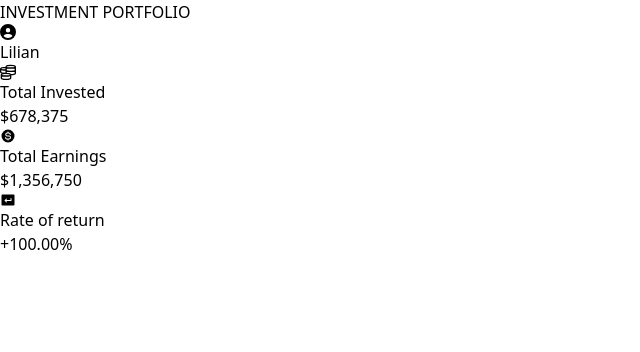
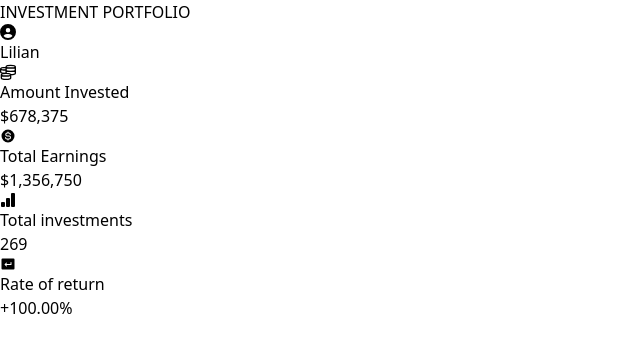
Before and after one commit to weretyty/tptpp, a React (Vite) app: page / in a window 1280 px wide. Shown: the top 352 px of the page, without its empty margins (0-640 px from the left). Built offline with nearby package versions, Linux system fonts and the light colour scheme.

Commit message:
made updates

```diff
--- a/src/App.tsx
+++ b/src/App.tsx
@@ -2,13 +2,14 @@ import { FaCircleUser } from "react-icons/fa6";
 import { PiCurrencyDollarSimpleFill } from "react-icons/pi";
 import { PiKeyReturnFill } from "react-icons/pi";
 import { GrMoney } from "react-icons/gr";
+import { BsBarChartFill, BsChatFill } from "react-icons/bs";
 
 
 function App() {
   return (
     <div className=" bg-neutral-100 h-screen">
-      <div className="flex justify-between h-[60px]  items-center shadow-sm px-6 bg-white">
-        <h1 className="text-base font-semibold text-slate-500">INVESTMENT PORTFOLIO</h1>
+      <div className="flex justify-between h-[80px]  items-center shadow-sm px-6 bg-white">
+        <h1 className="text-lg font-semibold text-slate-500">INVESTMENT PORTFOLIO</h1>
         <div className="flex items-center gap-1">
           <FaCircleUser className="text-rose-400 text-xl" />
 
@@ -18,18 +19,18 @@ function App() {
 
       {/* Cards */}
       <div className="flex mt-8 flex-col gap-6 bg-neutral-100 items-center justify-center">
-        <div className="bg-white p-2 h-[130px] w-[90%] shadow-sm border-b-2 border-white rounded border-b-blue-400">
-          <div className="flex flex-col gap-2 w-[60%] mx-auto items-center">
+        <div className="bg-white p-2 h-[130px] w-[90%] flex justify-center items-center shadow-sm border-b-2 border-white rounded border-b-blue-400">
+          <div className="flex flex-col gap-2 w-[60%] items-center">
             <div className="flex gap-2 items-center">
               <GrMoney className="text-[30px] text-blue-400"/>
-              <p className="text-slate-400 text-lg">Total Invested</p>
+              <p className="text-slate-400 text-lg">Amount Invested</p>
             </div>
             <div className="text-3xl text-slate-500">$678,375</div>
           </div>
 
         </div>
-        <div className="bg-white p-2 h-[130px] w-[90%] shadow-sm border-b-2 border-white rounded border-b-green-400">
-          <div className="flex flex-col gap-2 w-[60%] mx-auto items-center">
+        <div className="bg-white p-2 h-[130px] w-[90%] flex justify-center items-center shadow-sm border-b-2 border-white rounded border-b-green-400">
+          <div className="flex flex-col gap-2 w-[60%] items-center">
             <div className="flex gap-1 items-center">
               <PiCurrencyDollarSimpleFill className="text-[40px] text-green-400"/>
               <p className="text-slate-400 text-lg">Total Earnings</p>
@@ -38,8 +39,18 @@ function App() {
           </div>
 
         </div>
-        <div className="bg-white p-2 h-[130px] w-[90%] shadow-sm border-b-2 border-white rounded border-b-purple-400">
-          <div className="flex flex-col gap-2 w-[60%] mx-auto items-center">
+        <div className="bg-white p-2 h-[130px] w-[90%] flex justify-center items-center shadow-sm border-b-2 border-white rounded border-b-red-400">
+          <div className="flex flex-col gap-2 w-[60%] items-center">
+            <div className="flex gap-1 items-center">
+              <BsBarChartFill className="text-[30px] text-red-400"/>
+              <p className="text-slate-400 text-lg">Total investments</p>
+            </div>
+            <div className="text-3xl text-slate-500">269</div>
+          </div>
+
+        </div>
+        <div className="bg-white p-2 h-[130px] w-[90%] flex justify-center items-center shadow-sm border-b-2 border-white rounded border-b-purple-400">
+          <div className="flex flex-col gap-2 w-[60%] items-center">
             <div className="flex gap-1 items-center">
               <PiKeyReturnFill className="text-[40px] text-purple-400"/>
               <p className="text-slate-400 text-lg">Rate of return</p>
```
